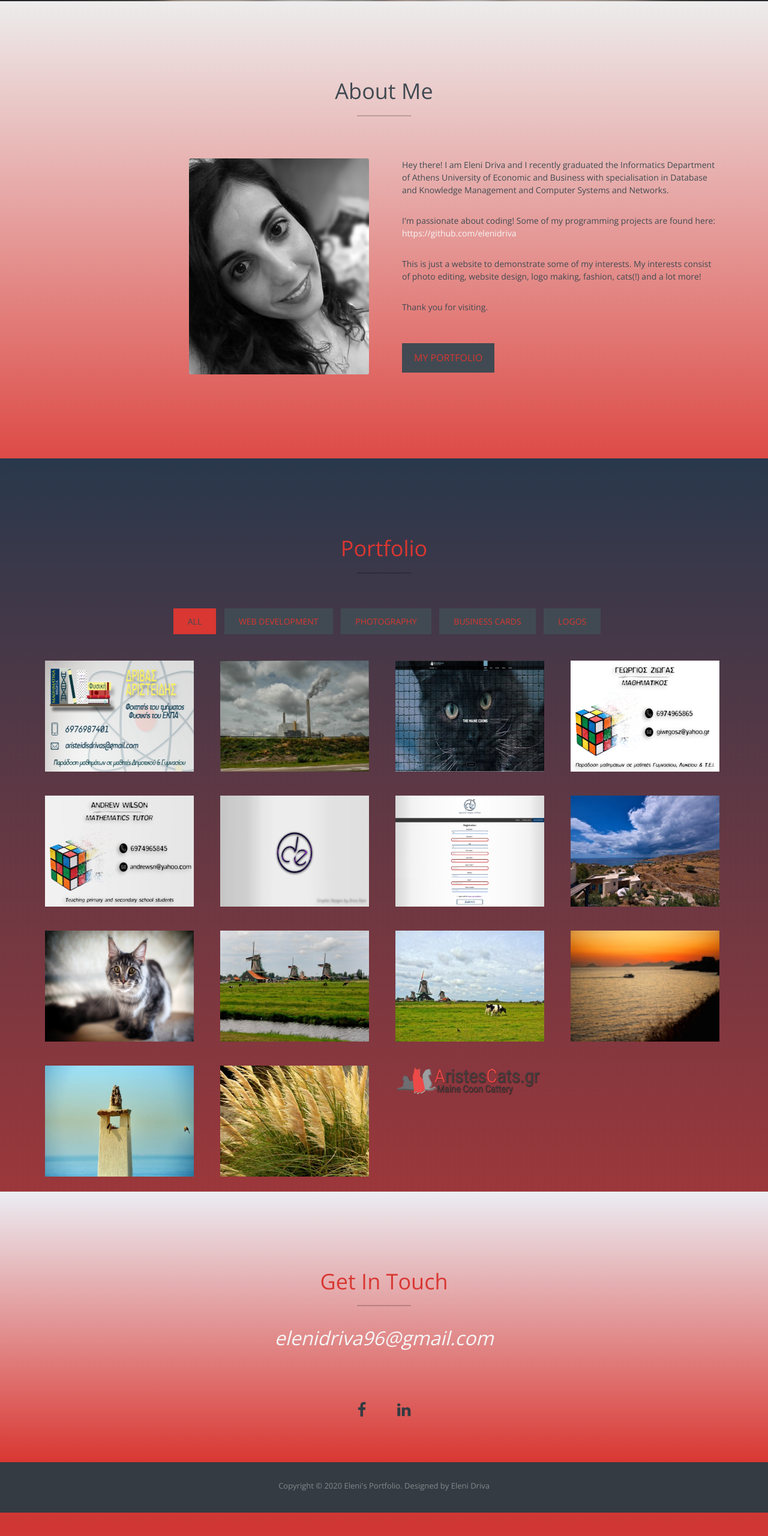
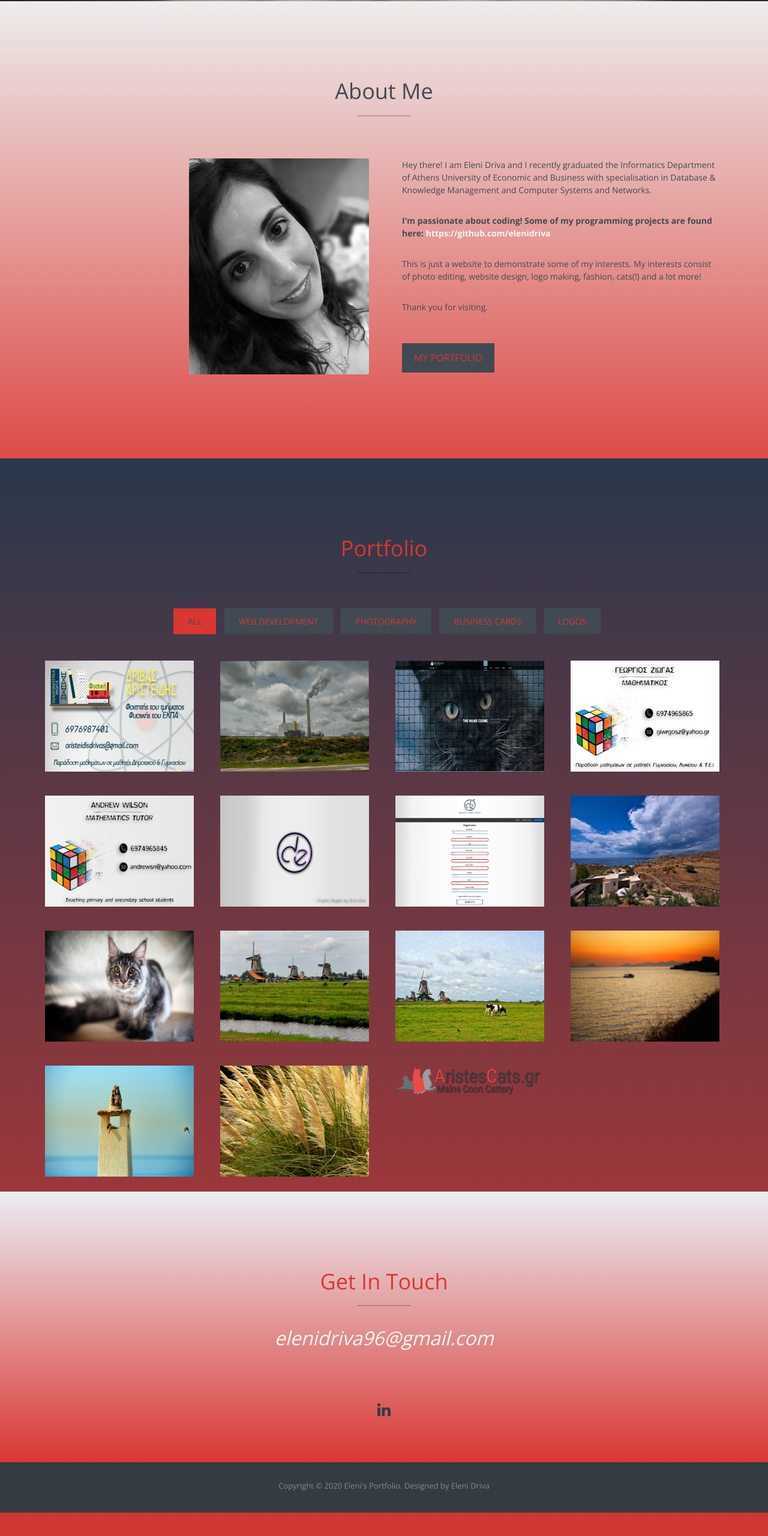
Before and after one commit to Belfina/belfina.github.io, a plain HTML site: page index.html in a window 1280 px wide. Shown: the part 749-3309 px from the top of the page at 60% size. Drawn offline with nearby package versions, Linux system fonts and the light colour scheme.

Commit message:
Minor updates

```diff
--- a/index.html
+++ b/index.html
@@ -40,7 +40,7 @@
         <li><a href="#page-top" class="page-scroll">Home</a></li>
         <li><a href="#about" class="page-scroll">About</a></li>
         <li><a href="#portfolio" class="page-scroll">Portfolio</a></li>
-		<li><a href="https://elenidriva.github.io/documents/Resume_Driva_Eleni.pdf" target=blank class="page-scroll">Resume</a></li>
+		<li><a href="https://elenidriva.github.io/documents/DRIVA_ELENI_RESUME.pdf" target=blank class="page-scroll">Resume</a></li>
         <li><a href="#contact" class="page-scroll">Contact me</a></li>
       </ul>
     </div>
@@ -72,8 +72,8 @@
       <div class="col-xs-12 col-md-6"> <img src="img/me1.jpg" width=300 height=300 class="img-responsive" alt=""> </div>
       <div class="col-xs-12 col-md-6">
         <div class="about-text">
-          <p>Hey there! I am Eleni Driva and I recently graduated the Informatics Department of Athens University of Economic and Business with specialisation in Database and Knowledge Management and Computer Systems and Networks.	</p>
-          <p>I'm passionate about coding! Some of my programming projects are found here: <a href="https://github.com/elenidriva" target="_blank">https://github.com/elenidriva</a>
+          <p>Hey there! I am Eleni Driva and I recently graduated the Informatics Department of Athens University of Economic and Business with specialisation in Database & Knowledge Management and Computer Systems and Networks.	</p>
+          <p> <b>I'm passionate about coding! Some of my programming projects are found here: <a href="https://github.com/elenidriva" target="_blank">https://github.com/elenidriva</a> </b> </p>
 		  <p>This is just a website to demonstrate some of my interests. My interests consist of photo editing, website design, logo making, fashion, cats(!) and a lot more! </p>
 		  <p>Thank you for visiting. </p>
           <a href="#portfolio" class="btn btn-default btn-lg page-scroll">My Portfolio</a> </div>
@@ -255,7 +255,6 @@
     </div>
       <div class="social">
         <ul>
-          <li><a href="#"><i class="fa fa-facebook"></i></a></li>
 		  <li><a href="https://www.linkedin.com/in/eleni-driva/" target=blank><i class="fa fa-linkedin"></i></a></li>
         </ul>
       </div>
```
Also changed, not shown: 2 other files.
